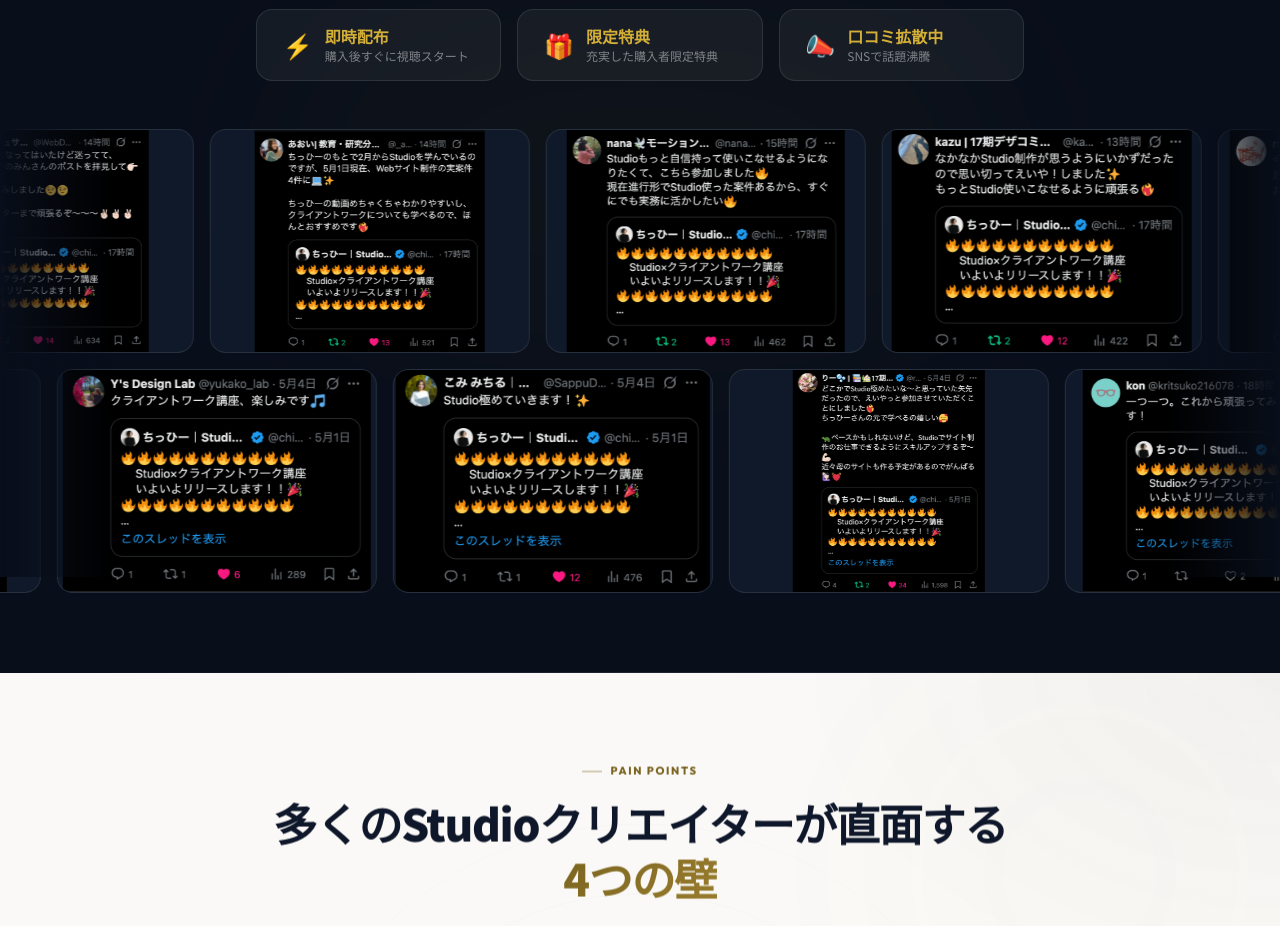
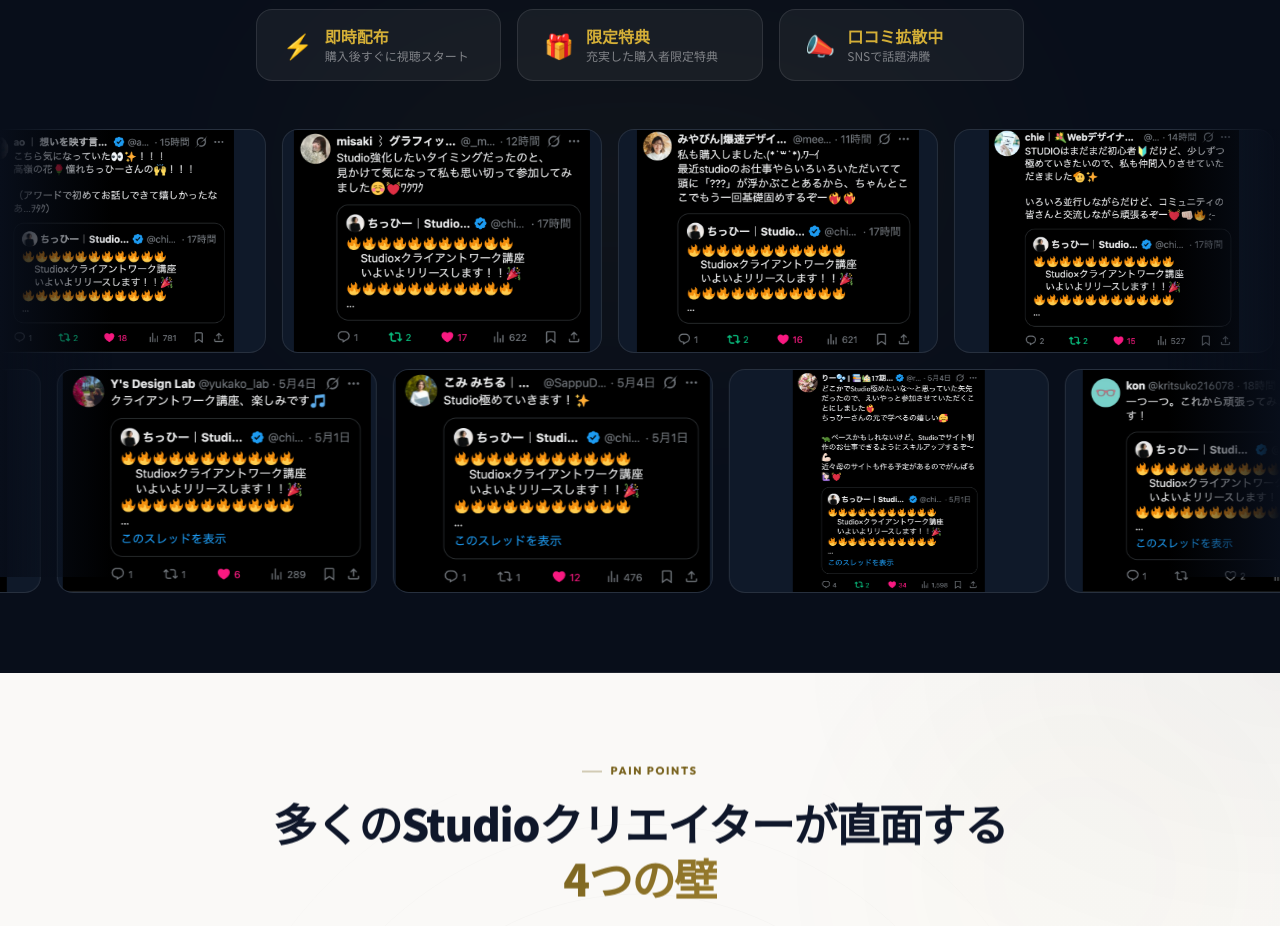
Before and after one commit to inabatomoro/studio-workflow-lp, a Next.js app: page / in a window 1280 px wide. Shown: the part 1520-2446 px from the top of the page. Built offline with nearby package versions, Linux system fonts and the light colour scheme.

Commit message:
Slow down marquee row 1 from 30s to 70s
Co-Authored-By: Claude Sonnet 4.6 <noreply@anthropic.com>

```diff
--- a/app/globals.css
+++ b/app/globals.css
@@ -501,7 +501,7 @@
 
 .marquee-left {
   width: max-content;
-  animation: marquee-left 30s linear infinite;
+  animation: marquee-left 70s linear infinite;
 }
 
 .marquee-right {
```
